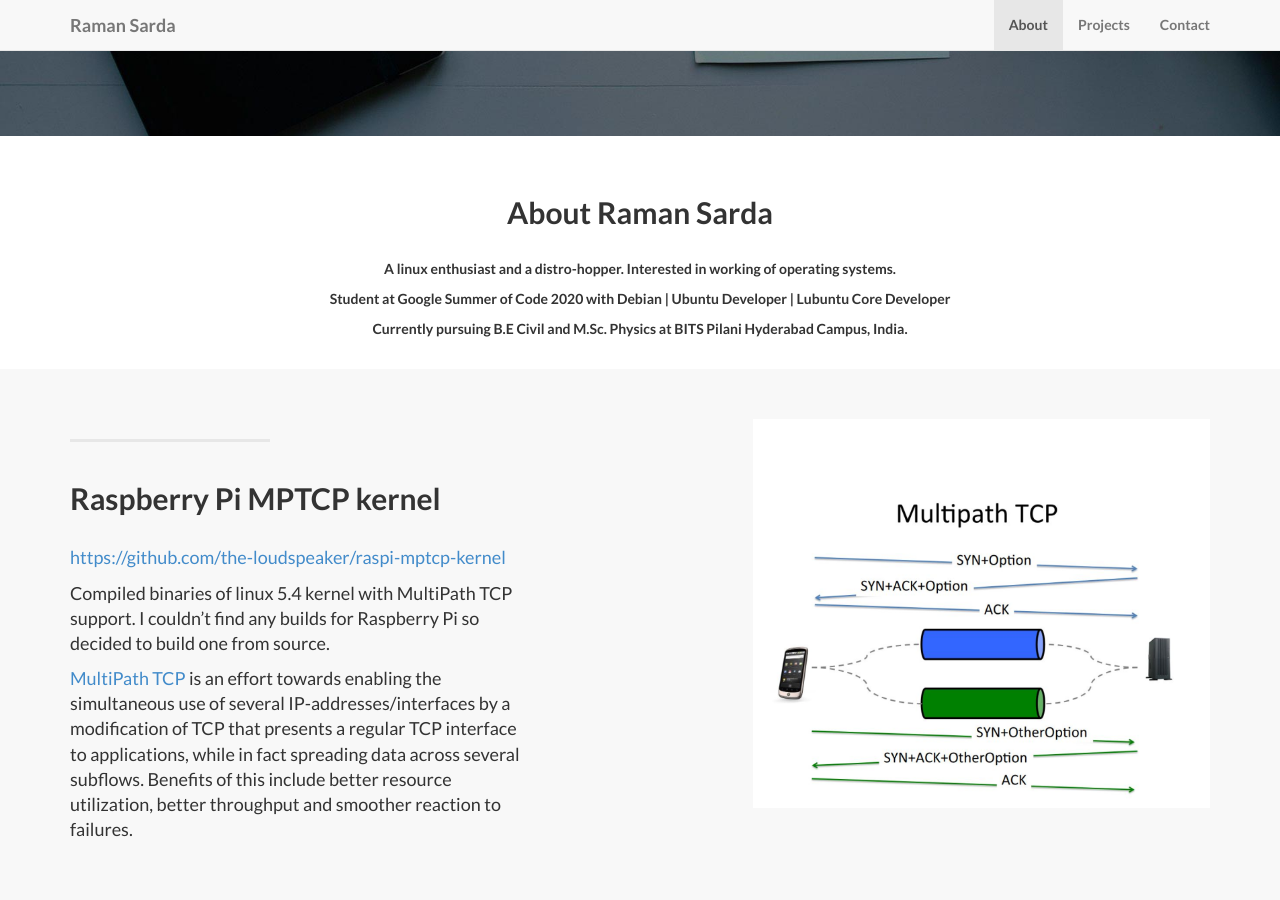
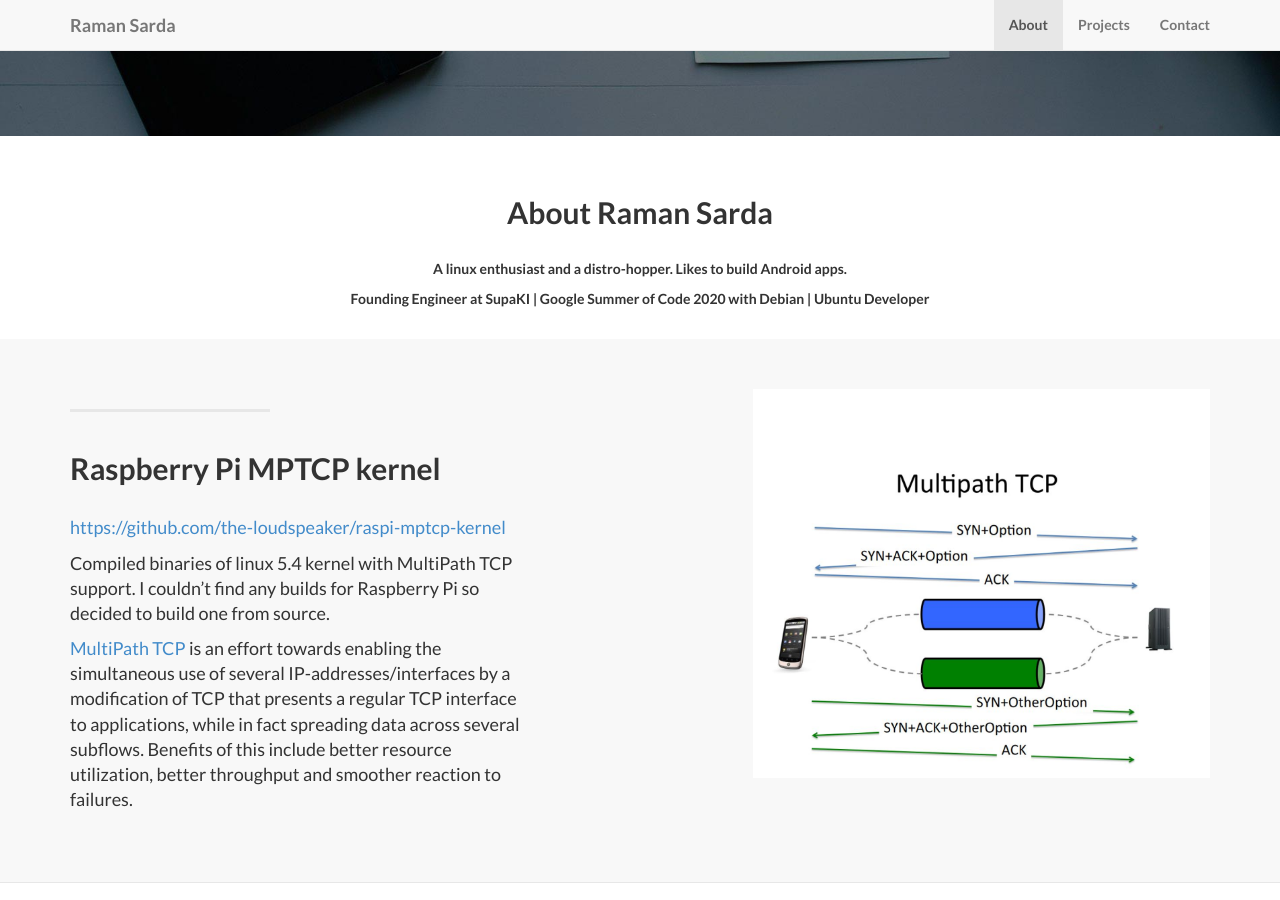
Before and after one commit to the-loudspeaker/portfolio, a Jekyll site: the page built from index.html, in a window 1280 px wide and 900 px high, scrolled down 641 px. Built offline with Jekyll 4.4.1, drawn with Linux system fonts in a browser that asks for light colours; nearby versions of some CDN libraries; library files that are not in the unit come from our copies.

Commit message:
feat: Update contact and aboout sections.

```diff
--- a/_config.yml
+++ b/_config.yml
@@ -2,12 +2,12 @@
 #      Main Configs       #
 # ----------------------- #
 
-url: http://www.theloudspeaker.social
+url: http://www.ramansarda.com
 title: Raman Sarda
 email: ramansarda2000@gmail.com
 author: Raman Sarda
 description: >
-  Hii there, I am Raman Sarda, a software developer specialising in developing softwares for Linux Systems.
+  Hii there, I am Raman Sarda, Android Developer and Linux Enthusiast.
 
 copyright: 'Copyright &copy; 2020 Raman Sarda. All Rights Reserved.'
 credits: 'Credits: This site is created using Jekyll and deployed using GitHub pages. You can find the source code on <a href="https://github.com/the-loudspeaker/portfolio">GitHub</a>.'
@@ -30,4 +30,4 @@ social:
   - title: github
     url: https://github.com/the-loudspeaker
   - title: linkedin
-    url: https://www.linkedin.com/in/theloudspeaker/
+    url: https://www.linkedin.com/in/ramansarda
--- a/_includes/about.html
+++ b/_includes/about.html
@@ -5,9 +5,8 @@
               <br/><br/>
               <h2>About Raman Sarda</h2>
               <br/>
-                <p>A linux enthusiast and a distro-hopper. Interested in working of operating systems.</p>
-                <p>Student at Google Summer of Code 2020 with Debian | Ubuntu Developer | Lubuntu Core Developer</p>
-                <p>Currently pursuing B.E Civil and M.Sc. Physics at BITS Pilani Hyderabad Campus, India.</p>
+                <p>A linux enthusiast and a distro-hopper. Likes to build Android apps.</p>
+                <p>Founding Engineer at SupaKI | Google Summer of Code 2020 with Debian | Ubuntu Developer</p>
               <br/>
               </div>
         </div>
```
